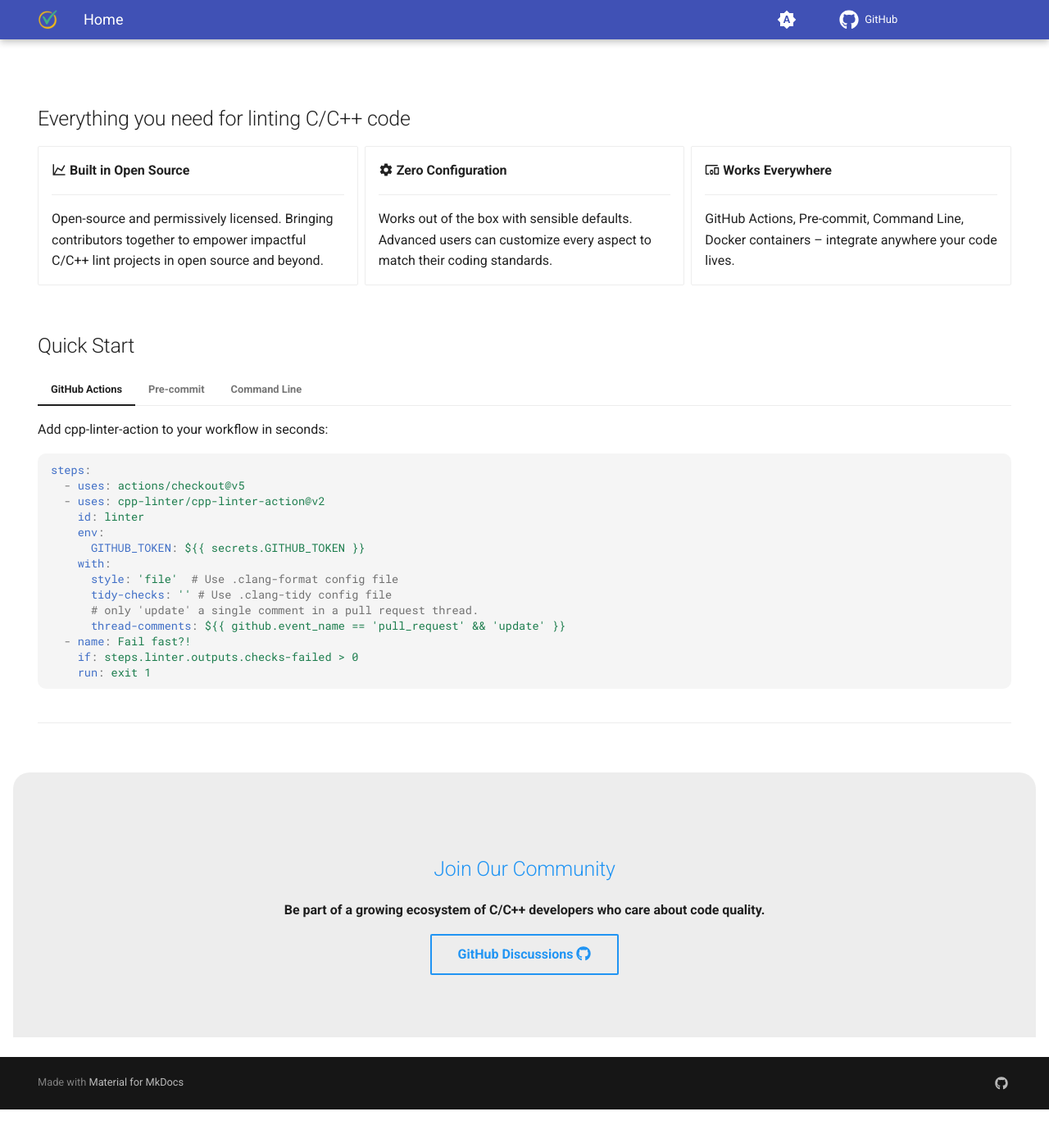
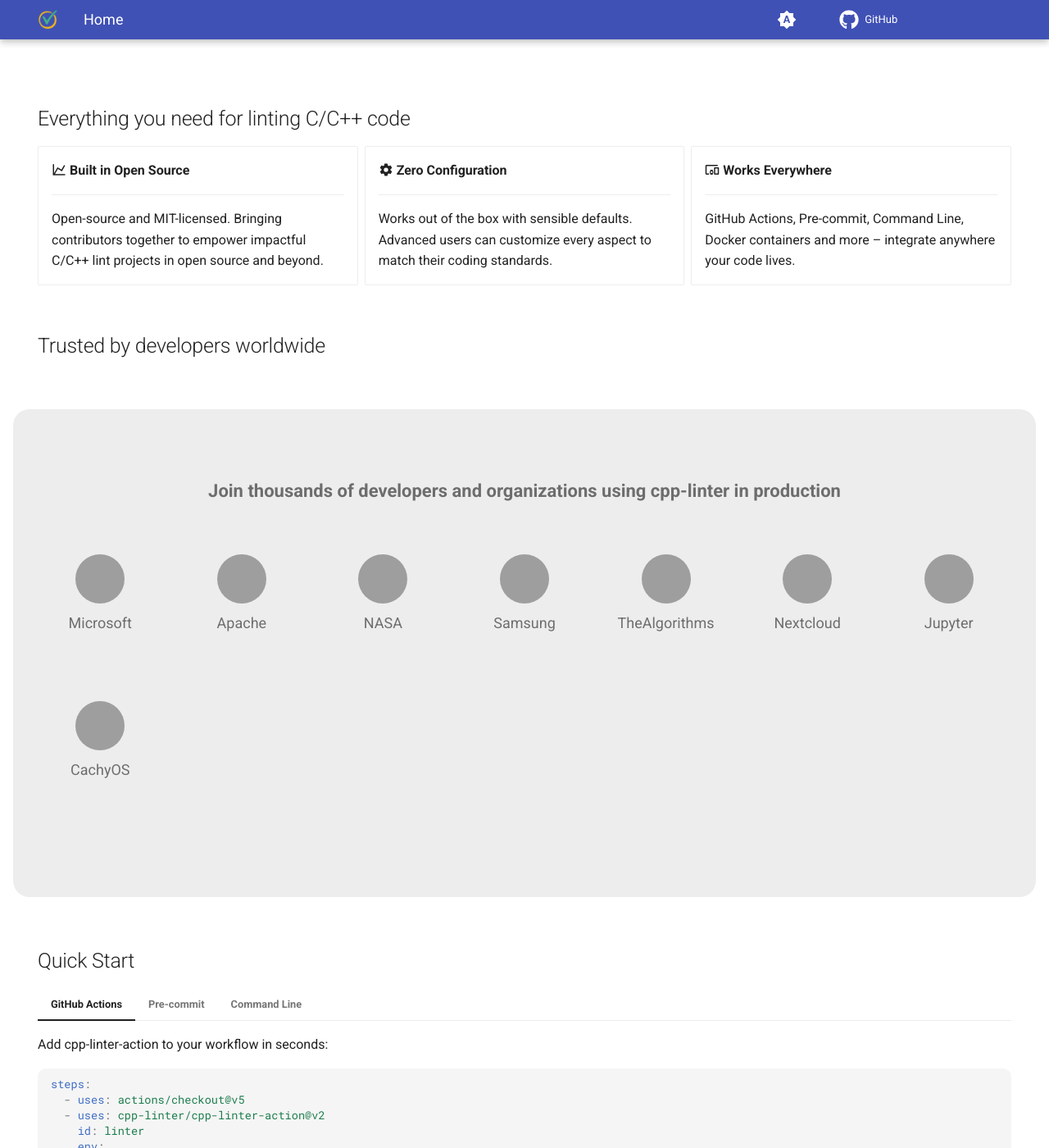
Before and after one commit to cpp-linter/cpp-linter.github.io, an MkDocs documentation site: the page built from docs/index.md, in a window 1280 px wide and 1400 px high, scrolled down 619 px. Shown: the whole window at 82% size. Built offline with MkDocs 1.6.1 and Material for MkDocs 9.7.7, drawn with Linux system fonts in a browser that asks for light colours; before the commit the page ends 1972 px from its top, so only the background shows below that; some of the changed text lies outside the part shown; grey boxes are pictures that could not be loaded.

Commit message:
docs: update index page (#2)

```diff
--- a/docs/index.md
+++ b/docs/index.md
@@ -26,7 +26,7 @@
 
     ---
 
-    Open-source and permissively licensed. Bringing contributors together to empower impactful C/C++ lint projects in open source and beyond.
+    Open-source and MIT-licensed. Bringing contributors together to empower impactful C/C++ lint projects in open source and beyond.
 
 -   :material-cog: **Zero Configuration**
 
@@ -38,11 +38,69 @@
 
     ---
 
-    GitHub Actions, Pre-commit, Command Line, Docker containers – integrate anywhere your code lives.
+    GitHub Actions, Pre-commit, Command Line, Docker containers and more – integrate anywhere your code lives.
 
 </div>
 
 <div class="grid" markdown>
+
+</div>
+
+## Trusted by developers worldwide
+
+<div class="trusted-by" markdown>
+
+**Join thousands of developers and organizations using cpp-linter in production**
+
+<div class="logo-grid">
+  <div class="logo-item">
+    <img src="https://github.com/microsoft.png" alt="Microsoft" title="Microsoft">
+    <span>Microsoft</span>
+  </div>
+  <div class="logo-item">
+    <img src="https://github.com/apache.png" alt="Apache" title="Apache">
+    <span>Apache</span>
+  </div>
+  <div class="logo-item">
+    <img src="https://github.com/nasa.png" alt="NASA" title="NASA">
+    <span>NASA</span>
+  </div>
+  <div class="logo-item">
+    <img src="https://github.com/samsung.png" alt="Samsung" title="Samsung">
+    <span>Samsung</span>
+  </div>
+  <div class="logo-item">
+    <img src="https://github.com/TheAlgorithms.png" alt="TheAlgorithms" title="TheAlgorithms">
+    <span>TheAlgorithms</span>
+  </div>
+  <div class="logo-item">
+    <img src="https://github.com/Nextcloud.png" alt="Nextcloud" title="Nextcloud">
+    <span>Nextcloud</span>
+  </div>
+  <div class="logo-item">
+    <img src="https://github.com/Jupyter.png" alt="Jupyter" title="Jupyter">
+    <span>Jupyter</span>
+  </div>
+  <div class="logo-item">
+    <img src="https://github.com/CachyOS.png" alt="CachyOS" title="CachyOS">
+    <span>CachyOS</span>
+  </div>
+</div>
+
+<!-- <div class="stats-grid">
+  <div class="stat">
+    <strong>1,000+</strong>
+    <span>GitHub Users</span>
+  </div>
+  <div class="stat">
+    <strong>20K+</strong>
+    <span>Downloads/Month</span>
+  </div>
+  <div class="stat">
+    <strong>50+</strong>
+    <span>Contributors</span>
+  </div>
+</div> -->
 
 </div>
 
--- a/docs/stylesheets/extra.css
+++ b/docs/stylesheets/extra.css
@@ -81,6 +81,107 @@
 .md-button:hover {
     transform: translateY(-1px);
     box-shadow: 0 4px 12px rgba(0,0,0,0.15);
+}
+
+/* Trusted by section styling */
+.trusted-by {
+    text-align: center;
+    padding: 3rem 0;
+    background: var(--md-default-fg-color--lightest);
+    margin: 3rem -1.5rem;
+    border-radius: 1rem;
+}
+
+.trusted-by p {
+    font-size: 1.1rem;
+    color: var(--md-default-fg-color--light);
+    margin-bottom: 2rem;
+}
+
+.logo-grid {
+    display: grid;
+    grid-template-columns: repeat(auto-fit, minmax(120px, 1fr));
+    gap: 2rem;
+    margin-bottom: 3rem;
+    padding: 0 2rem;
+}
+
+.logo-item {
+    display: flex;
+    flex-direction: column;
+    align-items: center;
+    transition: all 0.3s ease;
+    padding: 1rem;
+    border-radius: 0.5rem;
+}
+
+.logo-item:hover {
+    transform: translateY(-4px);
+    background: var(--md-default-bg-color);
+    box-shadow: 0 8px 25px rgba(0,0,0,0.1);
+}
+
+.logo-item img {
+    width: 60px;
+    height: 60px;
+    border-radius: 50%;
+    margin-bottom: 0.5rem;
+    filter: grayscale(100%);
+    transition: filter 0.3s ease;
+}
+
+.logo-item:hover img {
+    filter: grayscale(0%);
+}
+
+.logo-item span {
+    font-size: 0.9rem;
+    font-weight: 500;
+    color: var(--md-default-fg-color--light);
+}
+
+.stats-grid {
+    display: grid;
+    grid-template-columns: repeat(auto-fit, minmax(150px, 1fr));
+    gap: 2rem;
+    padding: 0 2rem;
+}
+
+.stat {
+    text-align: center;
+}
+
+.stat strong {
+    display: block;
+    font-size: 2rem;
+    font-weight: 700;
+    color: var(--md-primary-fg-color);
+    margin-bottom: 0.5rem;
+}
+
+.stat span {
+    font-size: 0.9rem;
+    color: var(--md-default-fg-color--light);
+    text-transform: uppercase;
+    letter-spacing: 0.5px;
+}
+
+/* Mobile responsiveness for trusted by section */
+@media screen and (max-width: 768px) {
+    .logo-grid {
+        grid-template-columns: repeat(2, 1fr);
+        gap: 1rem;
+        padding: 0 1rem;
+    }
+
+    .stats-grid {
+        grid-template-columns: repeat(2, 1fr);
+        padding: 0 1rem;
+    }
+
+    .stat strong {
+        font-size: 1.5rem;
+    }
 }
 
 .md-header {
--- a/mkdocs.yml
+++ b/mkdocs.yml
@@ -2,6 +2,8 @@
 site_description: "Documentation for the cpp-linter organization."
 site_url: "https://cpp-linter.github.io/"
 repo_url: https://github.com/cpp-linter
+
+copyright: "© 2021-2025, cpp-linter"
 
 nav:
   - Home: index.md
```
